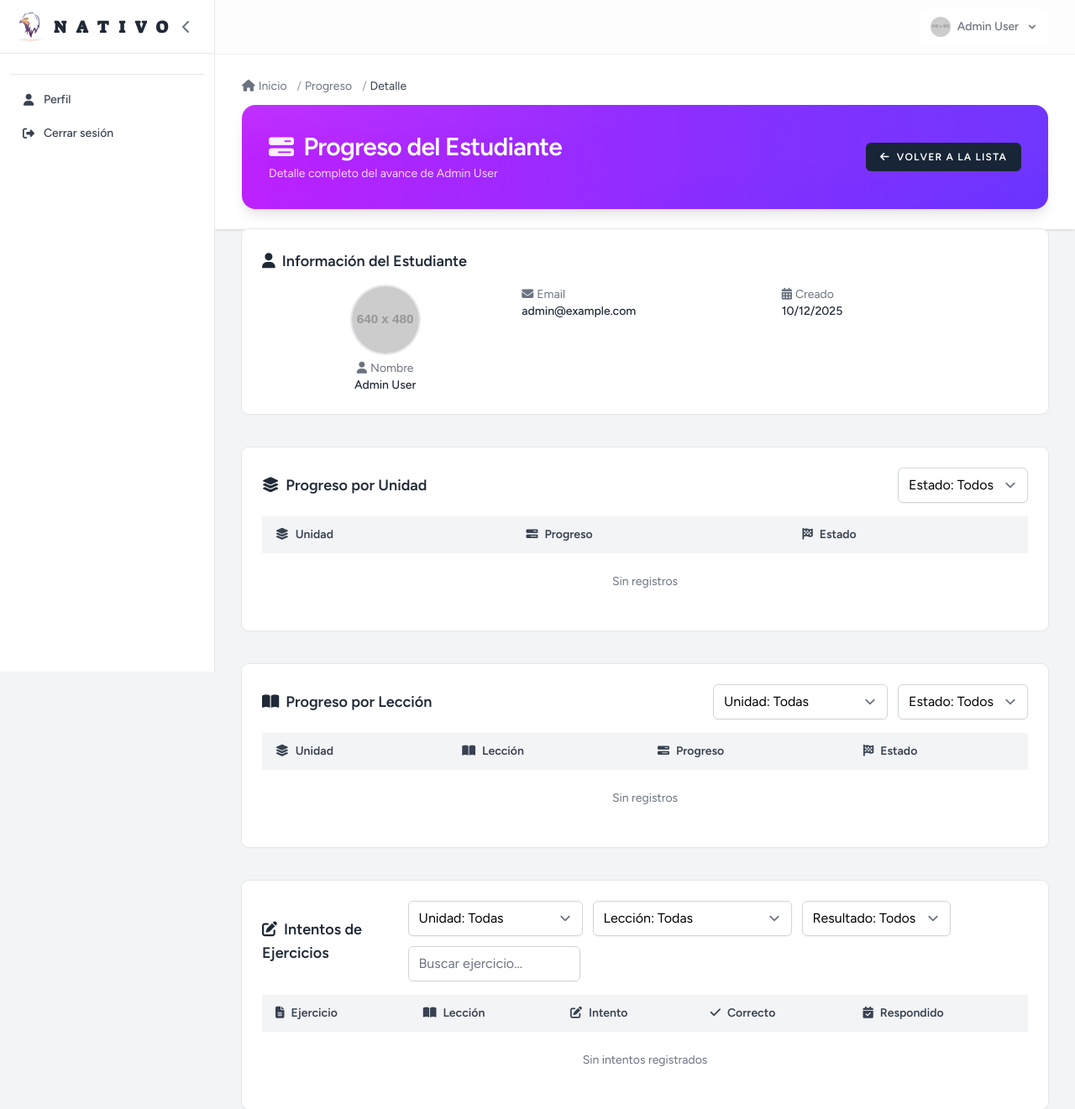
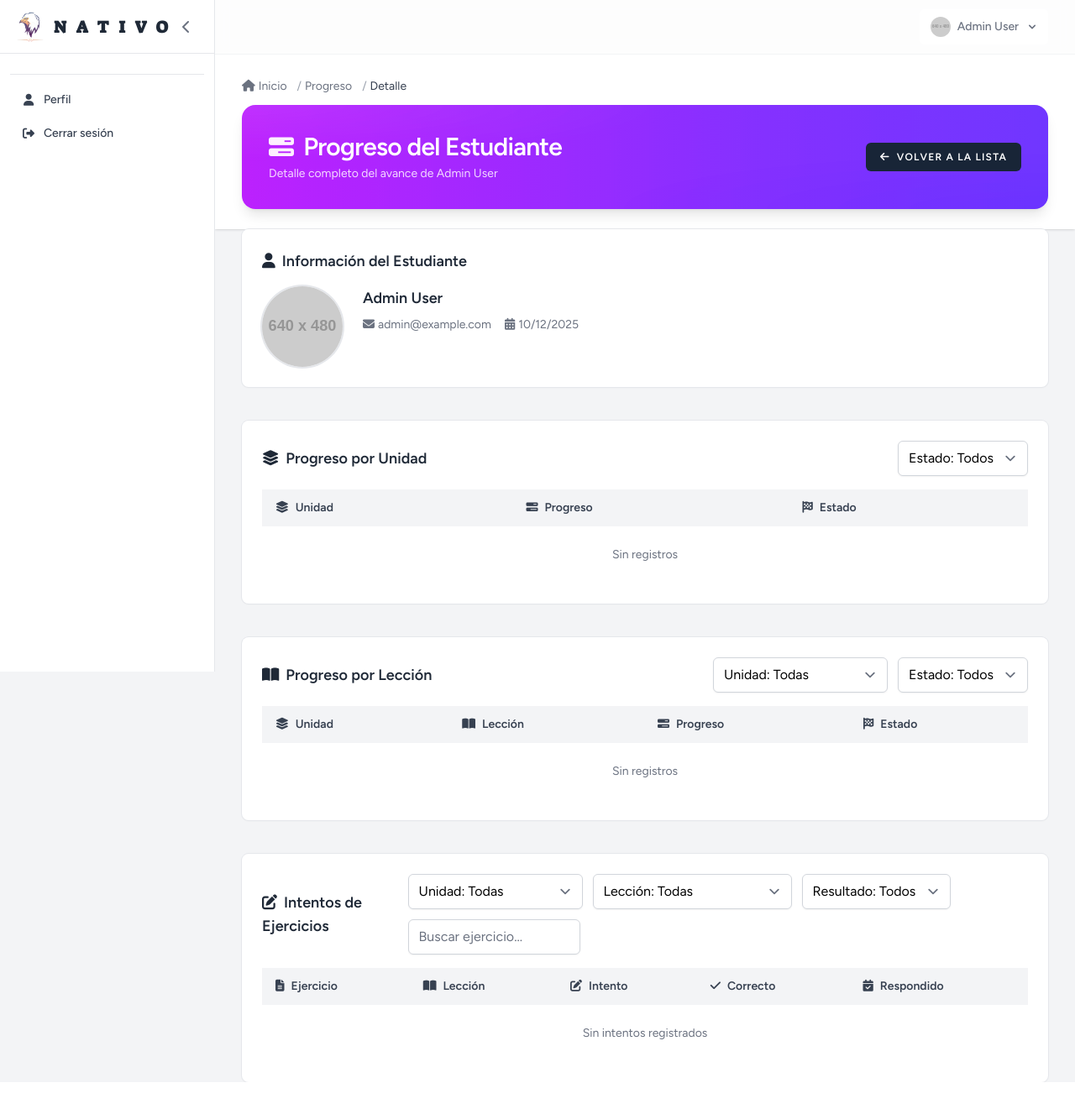
Before and after one commit to StevenU21/learning-english, a Laravel app: page /admin/progress/1 in a window 1280 px wide. Shown: the whole page at 84% size. After the commit the page ends 1289 px from the top, so only its background shows below. Run offline with Laravel 12, Linux system fonts and the light colour scheme; the visitor is signed in with stand-in values (Sample User, id 1); data comes from the database, SQL or seed files in the repository; style sheets or scripts are compiled from the project's sources; some libraries are stand-ins or nearby versions.

Commit message:
refactor: Improve student information layout in Show.vue; enhance avatar display and user details

```diff
--- a/resources/js/Pages/Admin/Progress/Show.vue
+++ b/resources/js/Pages/Admin/Progress/Show.vue
@@ -100,23 +100,15 @@
                     <h3 class="text-lg font-semibold text-gray-800 dark:text-gray-100 mb-4">
                         <i class="fa-solid fa-user mr-2"></i>Información del Estudiante
                     </h3>
-                    <div class="grid grid-cols-1 md:grid-cols-3 gap-4 text-sm">
-                        <div class="flex flex-col items-center justify-center">
-                            <img :src="user.avatar_url || '/img/logo03.png'" alt="Avatar"
-                                class="w-20 h-20 rounded-full object-cover ring-2 ring-gray-200 dark:ring-gray-700 mb-2" />
-                            <p class="text-gray-500 dark:text-gray-400"><i class="fa-solid fa-user mr-1"></i>Nombre</p>
-                            <p class="font-medium text-gray-800 dark:text-gray-200">{{ user.name }}</p>
-                        </div>
-                        <div>
-                            <p class="text-gray-500 dark:text-gray-400"><i class="fa-solid fa-envelope mr-1"></i>Email
-                            </p>
-                            <p class="font-medium text-gray-800 dark:text-gray-200">{{ user.email }}</p>
-                        </div>
-                        <div>
-                            <p class="text-gray-500 dark:text-gray-400"><i
-                                    class="fa-solid fa-calendar-days mr-1"></i>Creado</p>
-                            <p class="font-medium text-gray-800 dark:text-gray-200">{{ new
-                                Date(user.created_at).toLocaleDateString() }}</p>
+                    <div class="flex flex-col md:flex-row items-center md:items-start space-y-4 md:space-y-0 md:space-x-6">
+                        <img :src="user.avatar_url || '/img/logo03.png'" alt="Avatar"
+                            class="w-24 h-24 rounded-full object-cover ring-2 ring-gray-200 dark:ring-gray-700" />
+                        <div class="flex-1 space-y-2 text-sm">
+                            <h4 class="text-lg font-semibold text-gray-800 dark:text-gray-200">{{ user.name }}</h4>
+                            <div class="flex flex-wrap items-center space-x-4 text-gray-500 dark:text-gray-400">
+                                <span><i class="fa-solid fa-envelope mr-1"></i>{{ user.email }}</span>
+                                <span><i class="fa-solid fa-calendar-days mr-1"></i>{{ new Date(user.created_at).toLocaleDateString() }}</span>
+                            </div>
                         </div>
                     </div>
                 </div>
```
